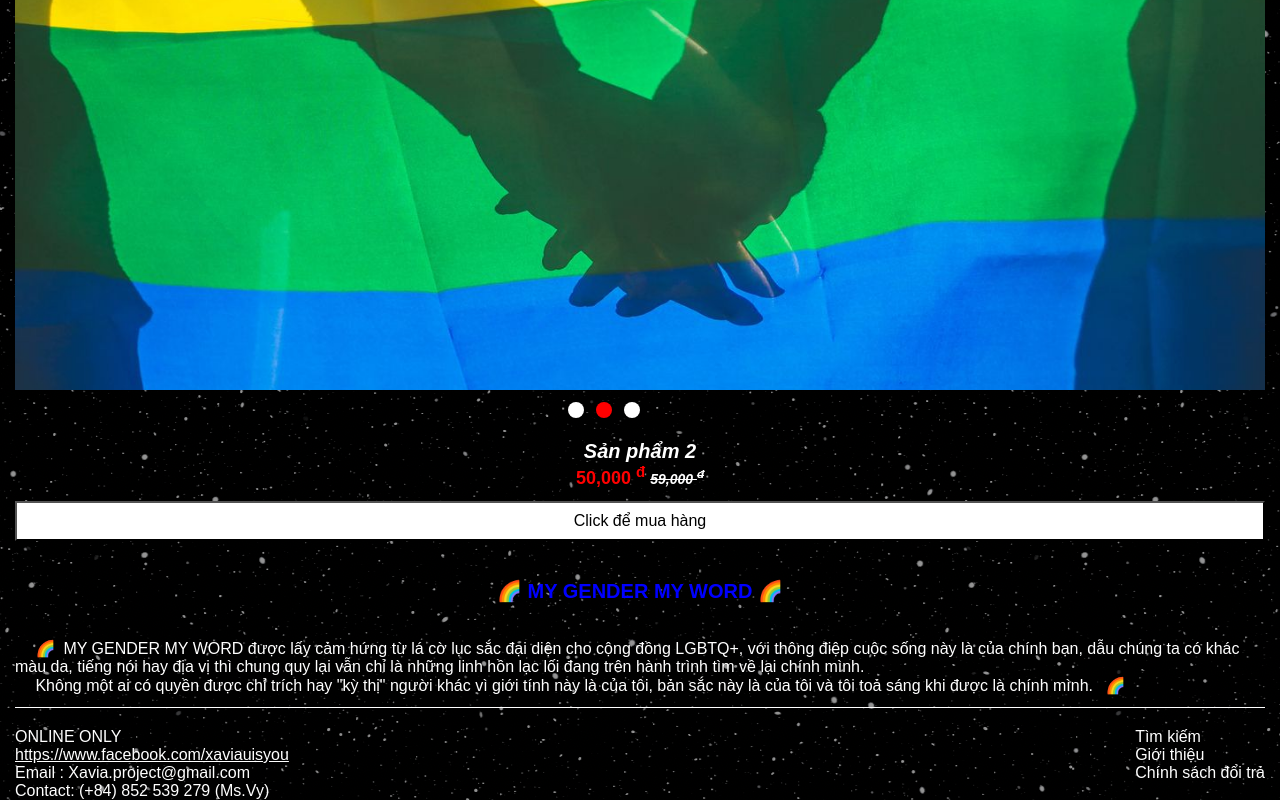
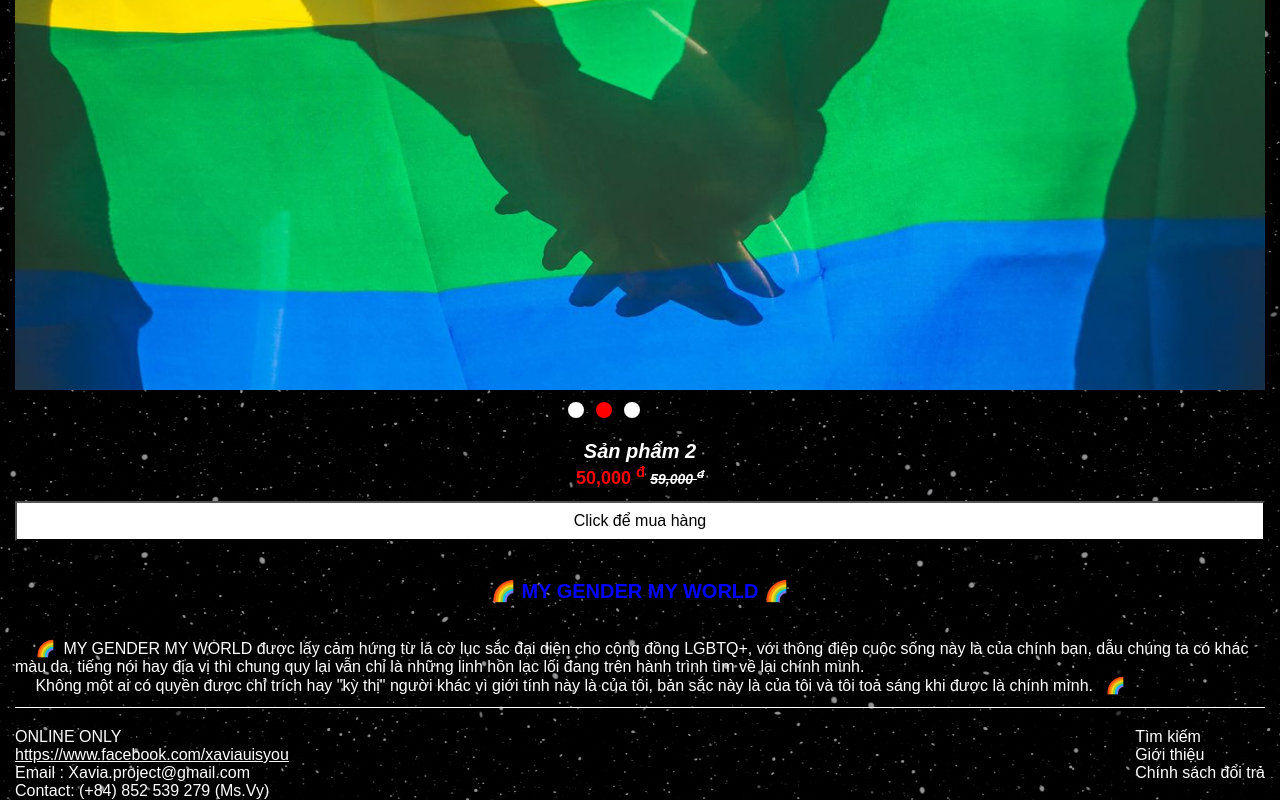
Before and after one commit to Anhcv00/Xavia, a plain HTML site: page product2.html in a window 1280 px wide. Shown: the part 1163-1963 px from the top of the page. Drawn offline with nearby package versions, Linux system fonts and the light colour scheme; grey boxes are pictures that could not be loaded.

Commit message:
Update product2.html

```diff
--- a/product2.html
+++ b/product2.html
@@ -75,11 +75,11 @@
                     <div class="product-description">
                        <!-- <div style="text-align: center;"> <span style="font-weight: bold; font-size: 20px ; color: red; text-transform: uppercase;"> Mô tả </span> <br></div> -->
                         <br>
-                        <div style="text-align: center;"><span style="font-weight: bold; font-size: 20px ;text-transform: uppercase; color: blue;">🌈 MY GENDER MY WORD 🌈 </span> </div>
+                        <div style="text-align: center;"><span style="font-weight: bold; font-size: 20px ;text-transform: uppercase; color: blue;">🌈 MY GENDER MY WORLD 🌈 </span> </div>
                         <br>
                         <br>
                         <span>
-                            &emsp; 🌈&ensp;MY GENDER MY WORD được lấy cảm hứng từ lá cờ lục sắc đại diện cho cộng đồng LGBTQ+, với thông điệp cuộc sống này là của chính bạn, dẫu chúng ta có khác màu da, tiếng nói hay địa vị thì chung quy lại vẫn chỉ là những linh hồn lạc lối đang trên hành trình tìm về lại chính mình.
+                            &emsp; 🌈&ensp;MY GENDER MY WORLD được lấy cảm hứng từ lá cờ lục sắc đại diện cho cộng đồng LGBTQ+, với thông điệp cuộc sống này là của chính bạn, dẫu chúng ta có khác màu da, tiếng nói hay địa vị thì chung quy lại vẫn chỉ là những linh hồn lạc lối đang trên hành trình tìm về lại chính mình.
                         </span>     <br>
                         <span> &emsp; Không một ai có quyền được chỉ trích hay "kỳ thị" người khác vì giới tính này là của tôi, bản sắc này là của tôi và tôi toả sáng khi được là chính mình. &ensp;🌈</span>
 
```
